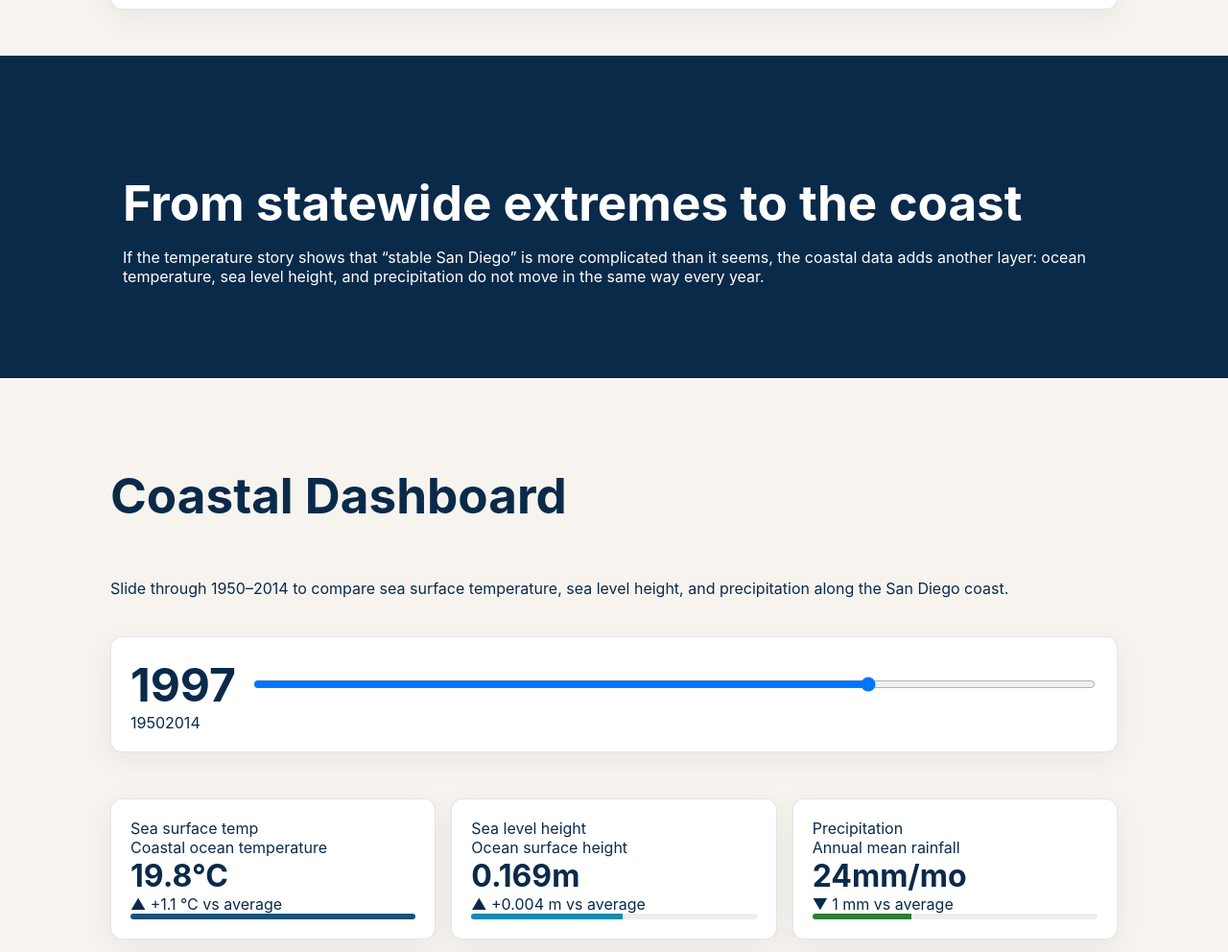
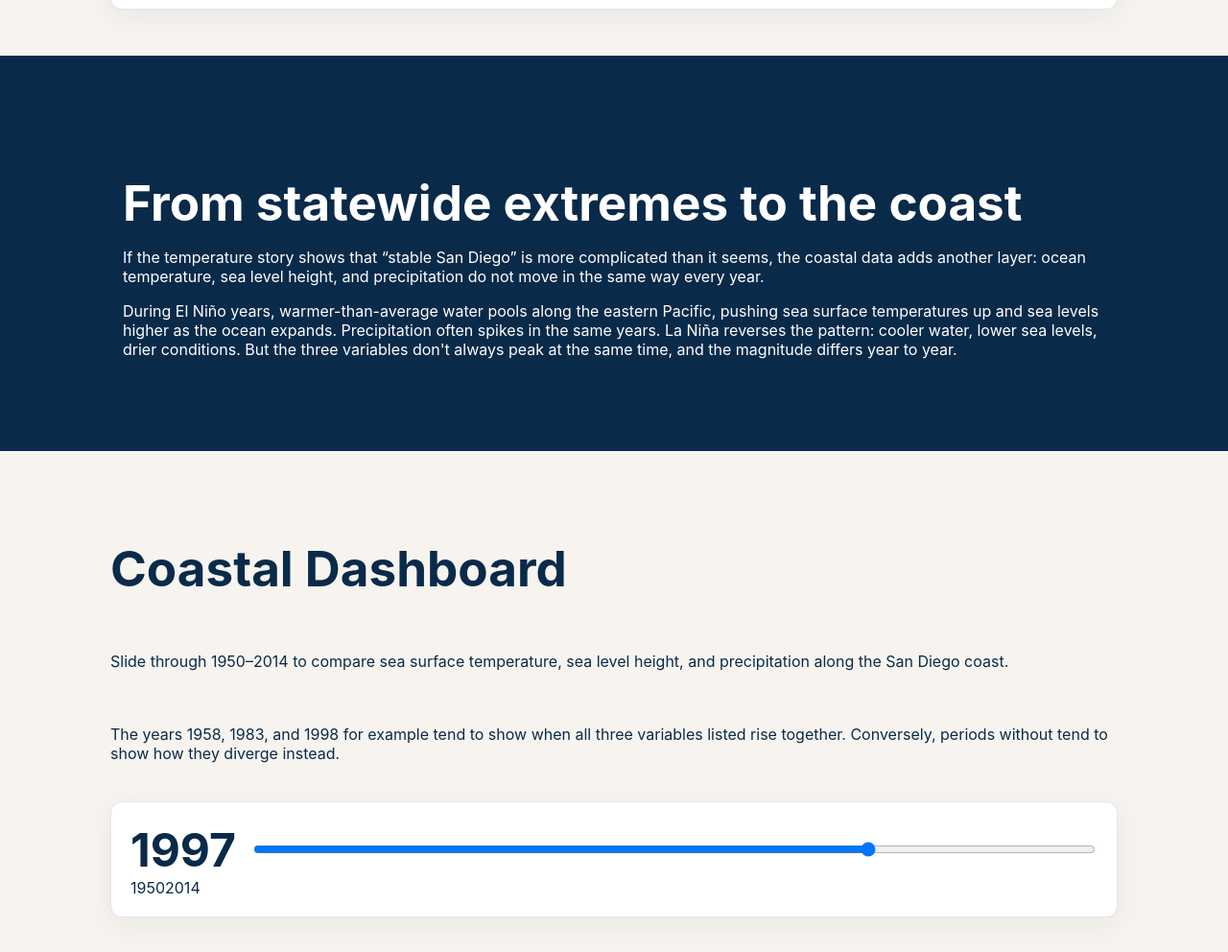
Before and after one commit to jamrvidal/climatelens, a plain HTML site: page index.html in a window 1280 px wide. Shown: the part 3746-4738 px from the top of the page at 96% size. Drawn offline with nearby package versions, Linux system fonts and the light colour scheme; no server answers.

Commit message:
from statewide extremes to teh coast updated

```diff
--- a/index.html
+++ b/index.html
@@ -149,6 +149,13 @@
     the coastal data adds another layer: ocean temperature, sea level height, and precipitation
     do not move in the same way every year.
   </p>
+    During El Niño years, warmer-than-average water pools along the eastern Pacific, pushing
+    sea surface temperatures up and sea levels higher as the ocean expands. Precipitation often
+    spikes in the same years. La Niña reverses the pattern: cooler water, lower sea levels,
+    drier conditions. But the three variables don't always peak at the same time, and the
+    magnitude differs year to year.
+  <p>
+
 </section>
 
 <section class="section coastal">
@@ -156,6 +163,10 @@
   <p>
     Slide through 1950–2014 to compare sea surface temperature, sea level height, and precipitation
     along the San Diego coast.
+  </p>
+  <p>
+    The years 1958, 1983, and 1998 for example tend to show when all three variables listed rise together.
+    Conversely, periods without tend to show how they diverge instead.
   </p>
 
   <div class="year-control">
```
